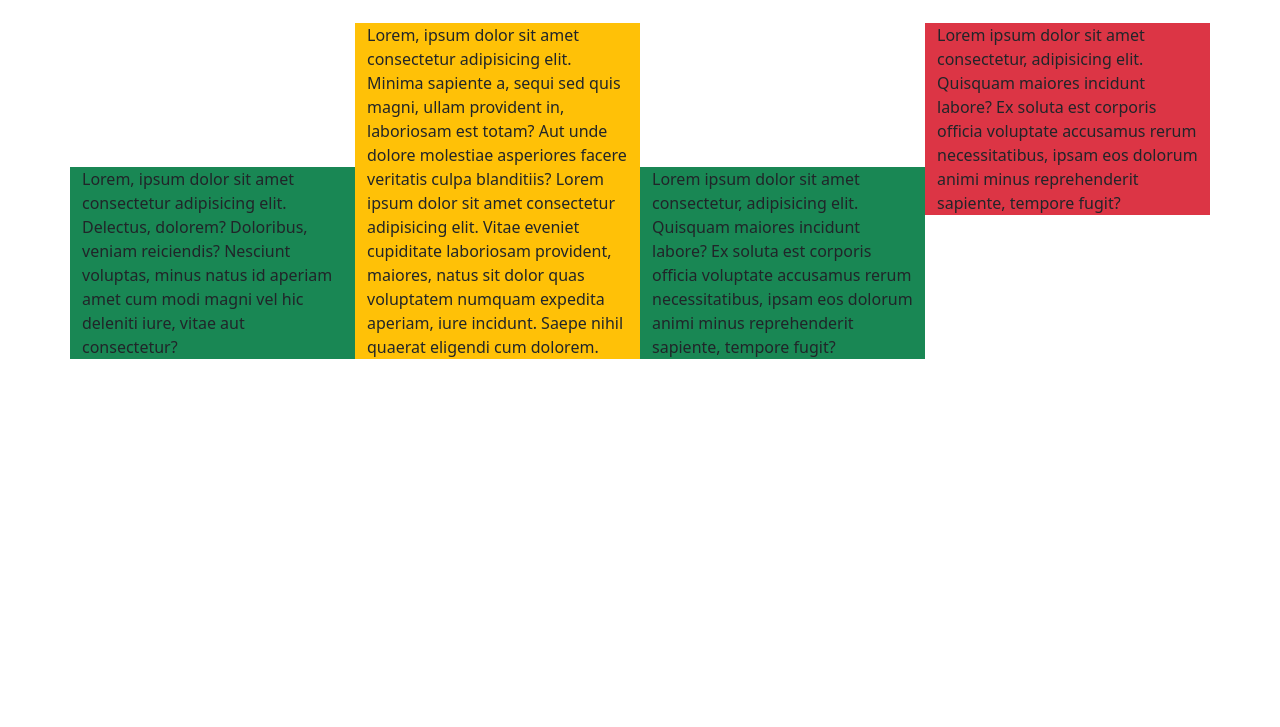
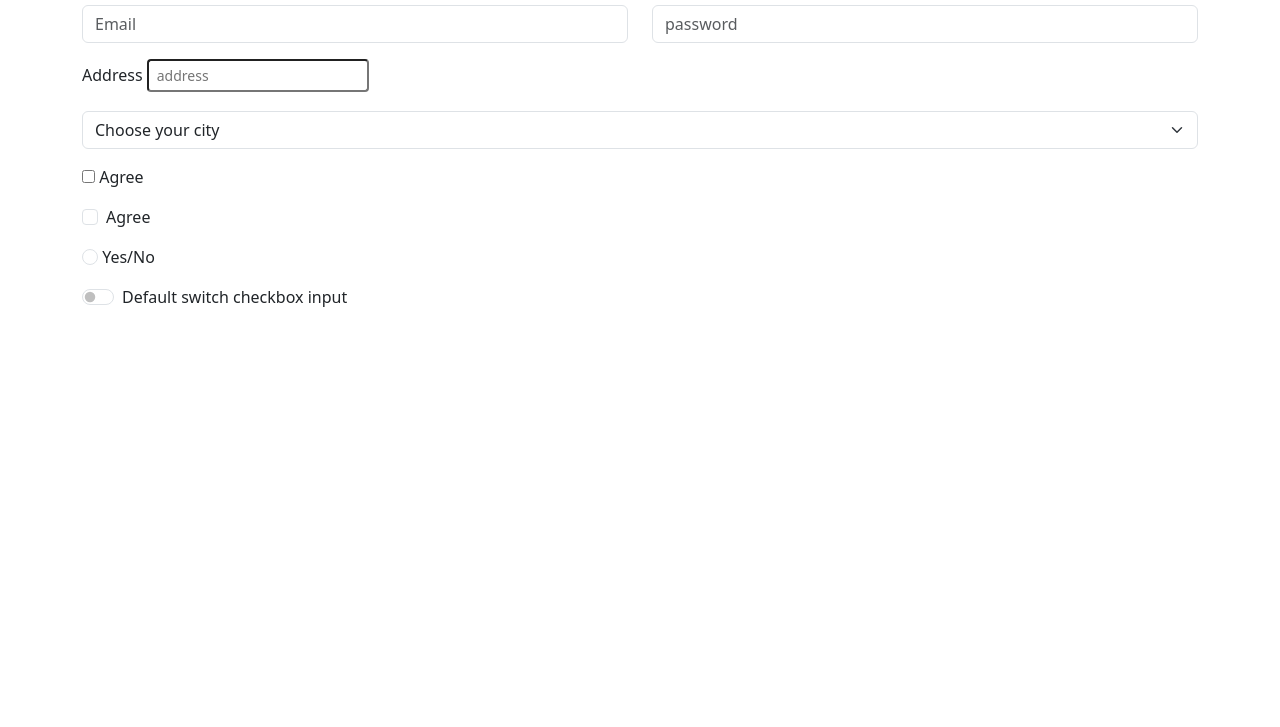
Before and after one commit to Sh-Ifti/Web_Dev_Delta, a plain HTML site: page Bootstrap/Classwork/index.html in a window 1280 px wide. Shown: the part 73-800 px from the top of the page. Drawn offline with nearby package versions, Linux system fonts and the light colour scheme.

Commit message:
Added till Form Layout

```diff
--- a/Bootstrap/Classwork/index.html
+++ b/Bootstrap/Classwork/index.html
@@ -15,51 +15,75 @@
 
   <body>
     <div class="container">
-      <div class="row">
-        <div class="col-xl-4 bg-success">one</div>
-        <div class="col-xl-8 bg-danger">two</div>
-      </div>
-      <br />
-      <div class="row">
-        <div class="col-md-2 bg-success">one</div>
-        <div class="col-md-8 bg-danger">two</div>
-        <div class="col-md-2 bg-success">two</div>
-      </div>
-      <br />
-      <div class="row align-items-end">
-        <div class="col bg-success">
-          Lorem, ipsum dolor sit amet consectetur adipisicing elit. Delectus,
-          dolorem? Doloribus, veniam reiciendis? Nesciunt voluptas, minus natus
-          id aperiam amet cum modi magni vel hic deleniti iure, vitae aut
-          consectetur?
+      <h2>Form Demo</h2>
+      <form>
+        <div class="row">
+          <div class="mb-3 col-md-6">
+            <label class="form-label" for="email">Email</label>
+            <input
+              type="text"
+              class="form-control"
+              placeholder="Email"
+              id="email"
+            />
+          </div>
+          <div class="mb-3 col-md-6">
+            <label class="form-label" for="password">Password</label>
+            <input
+              type="password"
+              class="form-control"
+              placeholder="password"
+              id="password"
+            />
+          </div>
         </div>
-        <div class="col bg-warning">
-          Lorem, ipsum dolor sit amet consectetur adipisicing elit. Minima
-          sapiente a, sequi sed quis magni, ullam provident in, laboriosam est
-          totam? Aut unde dolore molestiae asperiores facere veritatis culpa
-          blanditiis? Lorem ipsum dolor sit amet consectetur adipisicing elit.
-          Vitae eveniet cupiditate laboriosam provident, maiores, natus sit
-          dolor quas voluptatem numquam expedita aperiam, iure incidunt. Saepe
-          nihil quaerat eligendi cum dolorem.
+        <div class="mb-3">
+          <label class="form-label" for="address">Address</label>
+          <input
+            type="text"
+            class="form-control-sm"
+            placeholder="address"
+            id="address"
+          />
         </div>
-        <div class="col bg-success">
-          Lorem ipsum dolor sit amet consectetur, adipisicing elit. Quisquam
-          maiores incidunt labore? Ex soluta est corporis officia voluptate
-          accusamus rerum necessitatibus, ipsam eos dolorum animi minus
-          reprehenderit sapiente, tempore fugit?
+        <div class="mb-3">
+          <select class="form-select">
+            <option selected>Choose your city</option>
+            <option value="1">Mumbai</option>
+            <option value="2">Delhi</option>
+            <option value="3">Pune</option>
+          </select>
         </div>
-        <div class="col bg-danger align-self-start">
-          Lorem ipsum dolor sit amet consectetur, adipisicing elit. Quisquam
-          maiores incidunt labore? Ex soluta est corporis officia voluptate
-          accusamus rerum necessitatibus, ipsam eos dolorum animi minus
-          reprehenderit sapiente, tempore fugit?
+        <div class="normal mb-3">
+          <input type="checkbox" id="agree" />
+          <label for="agree">Agree</label>
         </div>
-      </div>
-      <script
-        src="https://cdn.jsdelivr.net/npm/bootstrap@5.3.8/dist/js/bootstrap.bundle.min.js"
-        integrity="sha384-FKyoEForCGlyvwx9Hj09JcYn3nv7wiPVlz7YYwJrWVcXK/BmnVDxM+D2scQbITxI"
-        crossorigin="anonymous"
-      ></script>
+        <div class="mb-3 form-check">
+          <input type="checkbox" id="agreebs" class="form-check-input" />
+          <label for="agreebs" class="form-check-label">Agree</label>
+        </div>
+        <div class="mb-3 form-radio">
+          <input type="radio" id="radiobs" class="form-check-input" />
+          <label for="radiobs" class="form-check-label">Yes/No</label>
+        </div>
+        <div class="form-check form-switch mb-3">
+          <input
+            type="checkbox"
+            id="flexSwitchDefault"
+            class="form-check-input"
+            role="switch"
+          />
+          <label for="flexSwitchDefault" class="form-check-label"
+            >Default switch checkbox input</label
+          >
+        </div>
+      </form>
     </div>
+
+    <script
+      src="https://cdn.jsdelivr.net/npm/bootstrap@5.3.8/dist/js/bootstrap.bundle.min.js"
+      integrity="sha384-FKyoEForCGlyvwx9Hj09JcYn3nv7wiPVlz7YYwJrWVcXK/BmnVDxM+D2scQbITxI"
+      crossorigin="anonymous"
+    ></script>
   </body>
 </html>
```
